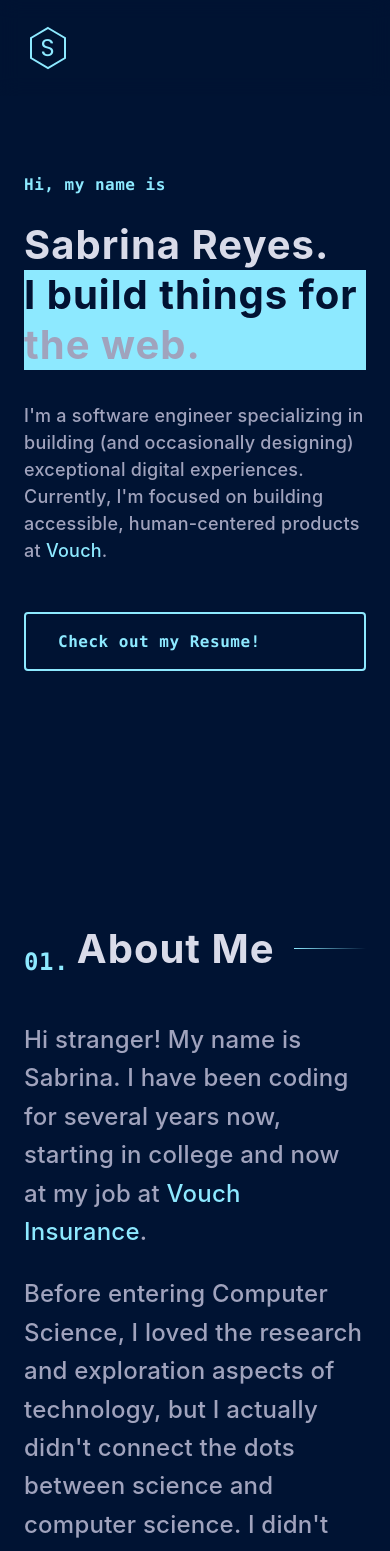
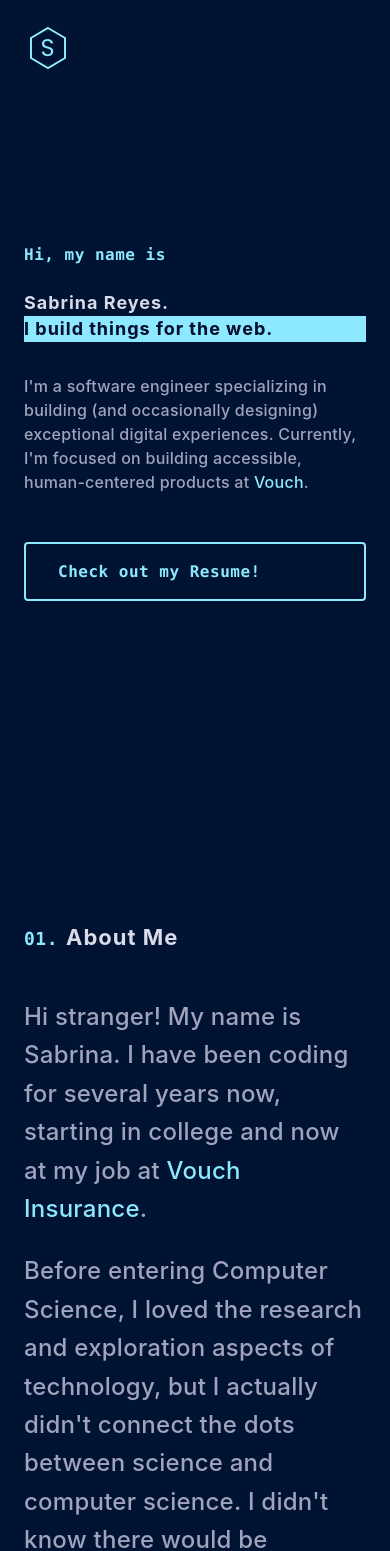
Before and after one commit to sabrinaspage/digital-ocean-app, a React (Create React App) app: page / in a window 390 px wide. Shown: the top 1551 px of the page. Built offline with nearby package versions, Linux system fonts and the light colour scheme.

Commit message:
fix on mobile

```diff
--- a/src/App.css
+++ b/src/App.css
@@ -112,4 +112,41 @@ html {
   .section {
     padding: 80px 24px;
   }
+
+  .section-title {
+    font-size: 26px;
+    white-space: normal;
+    flex-wrap: wrap;
+    word-break: break-word;
+    overflow-wrap: break-word;
+  }
+
+  .section-number {
+    font-size: 20px;
+    flex-shrink: 0;
+  }
+
+  .section-line {
+    display: none;
+  }
 }
+
+@media (max-width: 480px) {
+  .section-title {
+    font-size: 22px;
+  }
+
+  .section-number {
+    font-size: 18px;
+  }
+}
+
+@media (max-width: 360px) {
+  .section-title {
+    font-size: 20px;
+  }
+
+  .section-number {
+    font-size: 16px;
+  }
+}
--- a/src/components/Footer.js
+++ b/src/components/Footer.js
@@ -8,20 +8,6 @@ function Footer() {
         Built by Sabrina Reyes<br/>
         Designed by Nicholas Ikenma
       </p>
-      <div className="footer-stats">
-        <div className="stat">
-          <svg viewBox="0 0 20 20" width="20" height="20">
-            <path fill="currentColor" d="M10 1l2.5 6.5L19 8.5l-5.5 4.5L15 20l-5-3.5L5 20l1.5-7L1 8.5l6.5-1L10 1z"/>
-          </svg>
-          <span>5,209</span>
-        </div>
-        <div className="stat">
-          <svg viewBox="0 0 20 20" width="20" height="20">
-            <path fill="currentColor" d="M6 3a3 3 0 0 1 0 6v8h2V9a5 5 0 0 0 5-5V3H6zm8 8a3 3 0 0 1 0 6H6v-2h8a3 3 0 0 0 0-6h-2V3h2a5 5 0 0 1 0 10z"/>
-          </svg>
-          <span>2,420</span>
-        </div>
-      </div>
     </footer>
   );
 }
--- a/src/styles/Hero.css
+++ b/src/styles/Hero.css
@@ -112,9 +112,60 @@
   .hero-subtitle {
     font-size: 40px;
     line-height: 50px;
+    max-width: 100%;
+    word-wrap: break-word;
+    overflow-wrap: break-word;
+  }
+
+  .hero-subtitle::after {
+    font-size: 40px;
+    line-height: 50px;
   }
 
   .hero-description {
     font-size: 18px;
   }
 }
+
+@media (max-width: 480px) {
+  .hero-title,
+  .hero-subtitle {
+    font-size: 20px;
+    line-height: 28px;
+  }
+
+  .hero-subtitle::after {
+    font-size: 20px;
+    line-height: 28px;
+  }
+
+  .hero-description {
+    font-size: 16px;
+  }
+}
+
+@media (max-width: 390px) {
+  .hero-title,
+  .hero-subtitle {
+    font-size: 18px;
+    line-height: 26px;
+  }
+
+  .hero-subtitle::after {
+    font-size: 18px;
+    line-height: 26px;
+  }
+}
+
+@media (max-width: 360px) {
+  .hero-title,
+  .hero-subtitle {
+    font-size: 17px;
+    line-height: 24px;
+  }
+
+  .hero-subtitle::after {
+    font-size: 17px;
+    line-height: 24px;
+  }
+}
```
Also changed, not shown: public/manifest.json.
